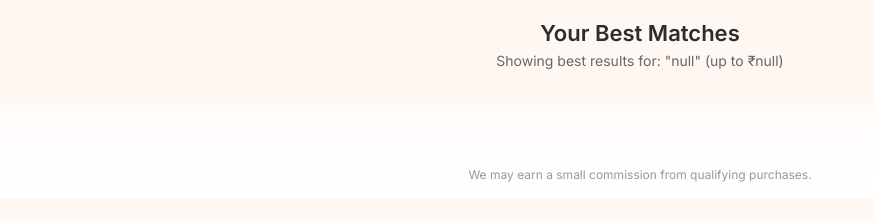
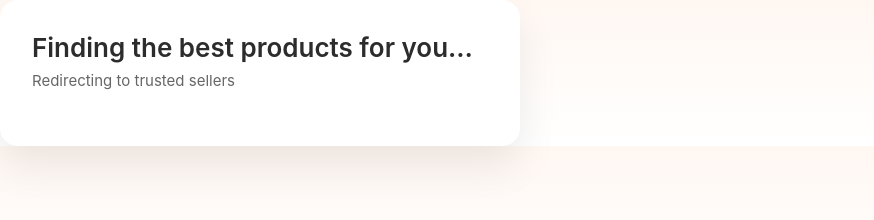
Before and after one commit to kaleez17/reverse_marketplace, a plain HTML site: page results.html in a window 1280 px wide. Shown: the whole page, without its empty margins (0-874 px from the left). Drawn offline with Linux system fonts and the light colour scheme.

Commit message:
Update results.html

```diff
--- a/results.html
+++ b/results.html
@@ -2,26 +2,19 @@
 <html lang="en">
 <head>
   <meta charset="UTF-8" />
-  <meta name="viewport" content="width=device-width, initial-scale=1.0"/>
-  <title>Your Best Matches</title>
+  <title>Results | Reverse Marketplace</title>
+  <meta name="viewport" content="width=device-width, initial-scale=1.0" />
+
   <link rel="stylesheet" href="style.css">
-  <link href="https://fonts.googleapis.com/css2?family=Inter:wght@400;500;600&display=swap" rel="stylesheet">
 </head>
 <body>
 
-  <header class="topbar">
-    <h2>Your Best Matches</h2>
-    <p class="context" id="contextText"></p>
-  </header>
-
-  <main class="results-wrapper">
-    <div id="products" class="product-grid"></div>
+  <main class="container">
+    <div class="card">
+      <h1>Finding the best products for you…</h1>
+      <p class="subtitle">Redirecting to trusted sellers</p>
+    </div>
   </main>
 
-  <footer class="footer-note">
-    We may earn a small commission from qualifying purchases.
-  </footer>
-
-  <script src="search.js"></script>
 </body>
 </html>
```
